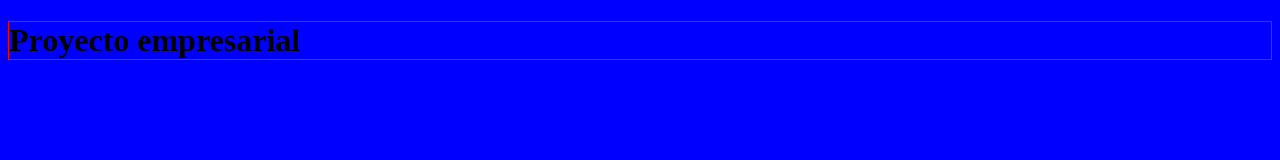
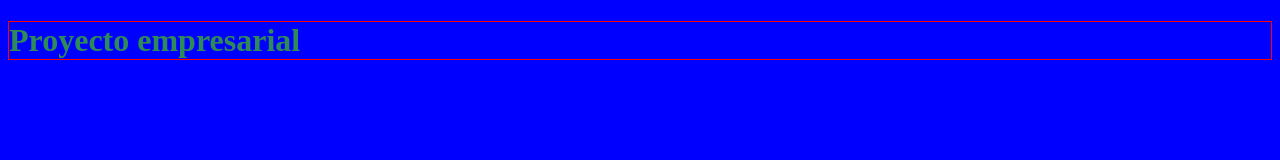
Before and after one commit to alejandro-simon/CursoGit, a plain HTML site: page index.html in a window 1280 px wide. Drawn offline with Linux system fonts and the light colour scheme.

Commit message:
negrita y color de letra

```diff
--- a/estilos/estilo1.css
+++ b/estilos/estilo1.css
@@ -1,5 +1,7 @@
 body{
     background-color: blue;
+    font-weight: bold;
+    color: seagreen;
 }
 h1{
     border: 1px solid red;
```
